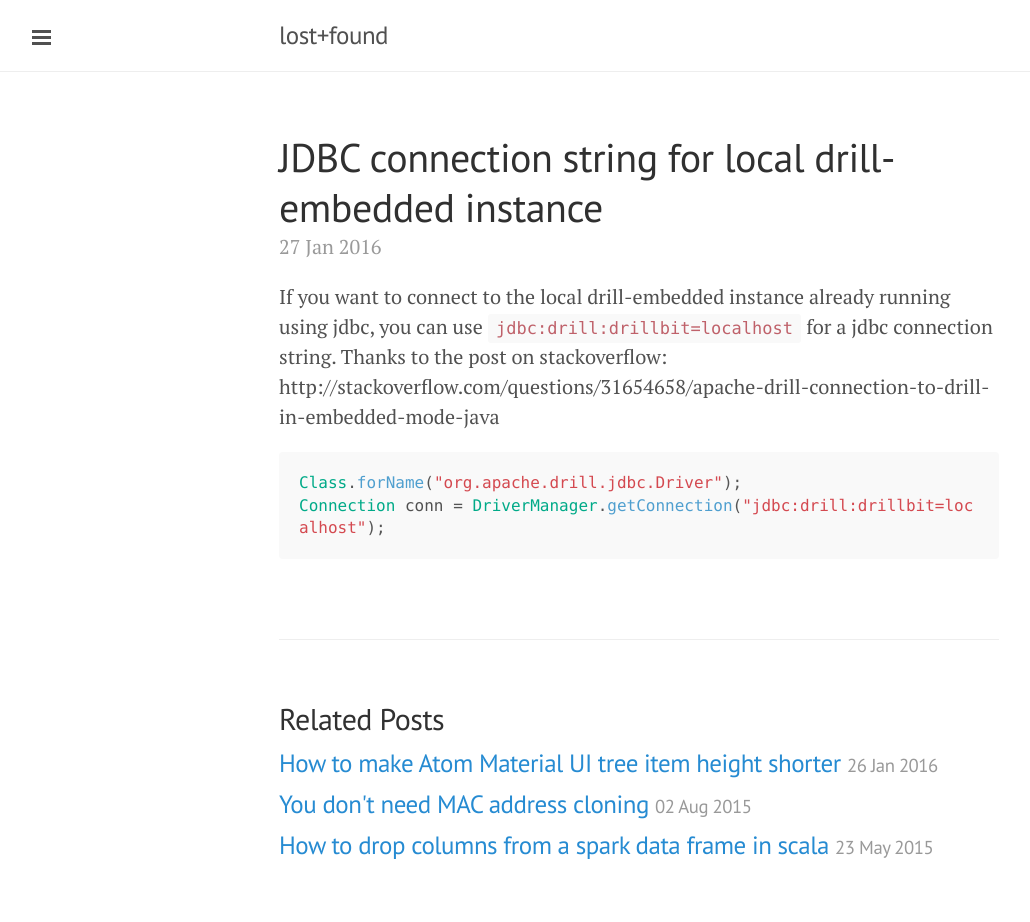
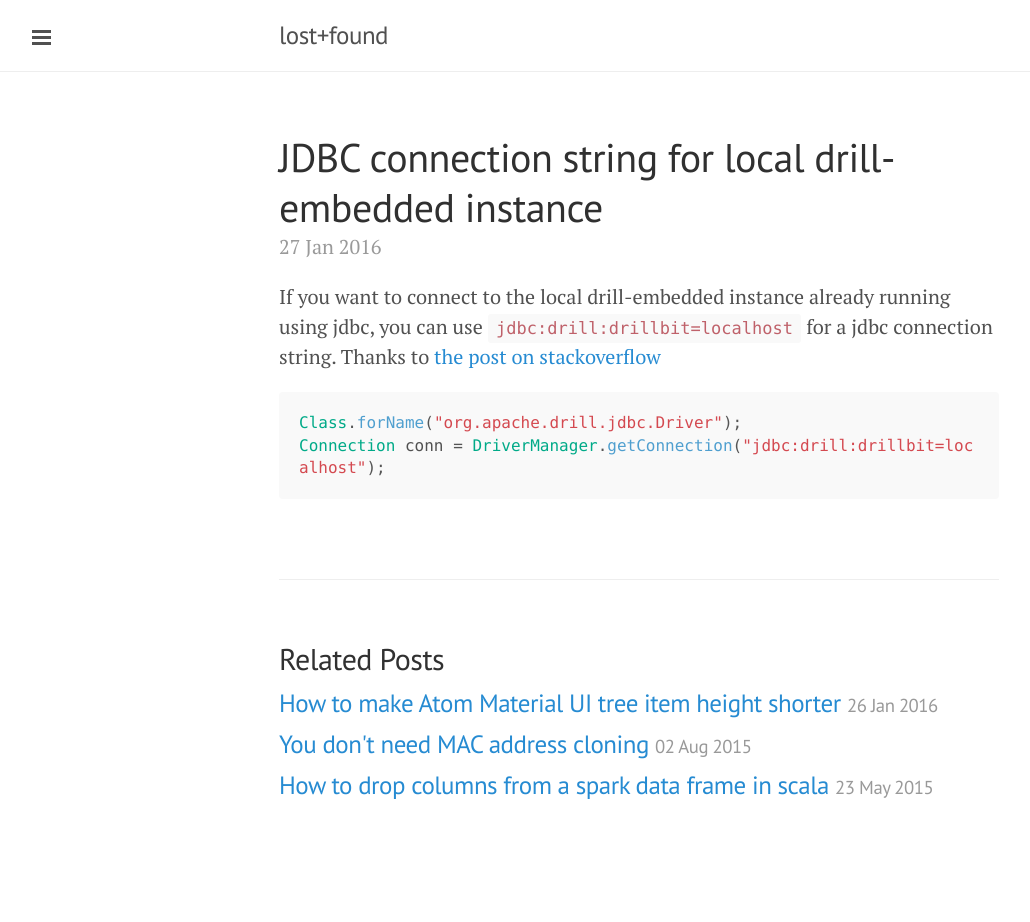
Before and after one commit to kei51e/kei51e.github.io, a Jekyll site: the page built from _posts/2016-01-27-jdbc-connection-string-for-local-drill-embedded-instance.md, in a window 1280 px wide. Shown: the whole page, without its empty margins (1-1031 px from the left). Built offline with Jekyll 4.4.1, drawn with Linux system fonts in a browser that asks for light colours; Markdown is read by kramdown in place of the engine named in the settings; after the commit the page ends 900 px from its top, so only the background shows below that.

Commit message:
Update 2016-01-27-jdbc-connection-string-for-local-drill-embedded-instance.md

````diff
--- a/_posts/2016-01-27-jdbc-connection-string-for-local-drill-embedded-instance.md
+++ b/_posts/2016-01-27-jdbc-connection-string-for-local-drill-embedded-instance.md
@@ -5,7 +5,7 @@ title: JDBC connection string for local drill-embedded instance
 
 If you want to connect to the local drill-embedded instance already running using jdbc,
 you can use `jdbc:drill:drillbit=localhost` for a jdbc connection string.
-Thanks to the post on stackoverflow:  http://stackoverflow.com/questions/31654658/apache-drill-connection-to-drill-in-embedded-mode-java
+Thanks to [the post on stackoverflow](http://stackoverflow.com/questions/31654658/apache-drill-connection-to-drill-in-embedded-mode-java)
 
 ```java
 Class.forName("org.apache.drill.jdbc.Driver");
````
